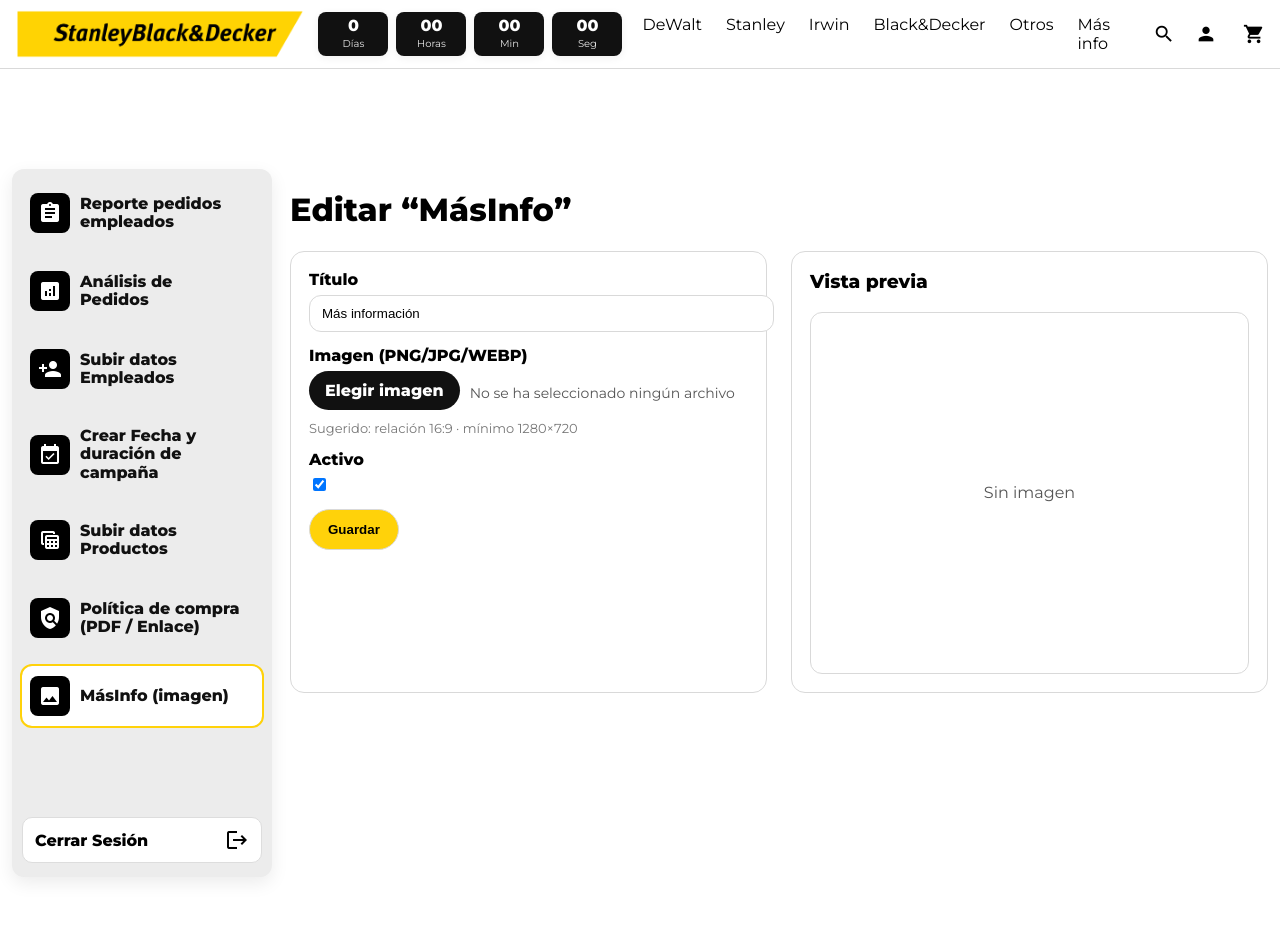
After one commit to Marianavc02/Proyecto2, a Django app: page /administrador/mas-info/editar/ in a window 1280 px wide. The commit adds this page. Run offline with Django 5.2, Linux system fonts and the light colour scheme; the visitor is signed in with stand-in values (Sample User, id 1); data comes from the database, SQL or seed files in the repository; data that the repository does not hold is empty; some libraries are stand-ins or nearby versions.

Commit message:
Seccion Más Info lista

```diff
--- a/administrador/forms.py
+++ b/administrador/forms.py
@@ -5,7 +5,7 @@ from datetime import datetime, time
 from django import forms
 from django.utils import timezone
 
-from .models import CampaniaConfig, PoliticaCompra
+from .models import CampaniaConfig, MasInfo, PoliticaCompra
 
 
 class CampaniaForm(forms.Form):
@@ -117,3 +117,18 @@ class PoliticaCompraForm(forms.ModelForm):
         if activo and not (pdf or enlace):
             raise forms.ValidationError("Si la política está activa, debes subir un PDF y/o proporcionar un enlace.")
         return cleaned
+
+
+class MasInfoForm(forms.ModelForm):
+    class Meta:
+        model = MasInfo
+        fields = ["titulo", "imagen", "activo"]
+        widgets = {
+            "titulo": forms.TextInput(attrs={"class": "input-sm"}),
+        }
+
+    def clean_imagen(self):
+        img = self.cleaned_data.get("imagen")
+        if img and img.content_type not in ("image/png", "image/jpeg", "image/webp"):
+            raise forms.ValidationError("Formatos permitidos: PNG, JPG/JPEG o WEBP.")
+        return img
--- a/administrador/models.py
+++ b/administrador/models.py
@@ -71,3 +71,24 @@ class PoliticaCompra(models.Model):
 
     def tiene_contenido(self) -> bool:
         return bool(self.pdf or self.enlace)
+
+
+def masinfo_upload_to(instance, filename):
+    return f"masinfo/{instance.id or 'tmp'}/{filename}"
+
+
+class MasInfo(models.Model):
+    titulo = models.CharField(max_length=150, default="Más información")
+    imagen = models.ImageField(upload_to=masinfo_upload_to, blank=True, null=True)
+    activo = models.BooleanField(default=True)
+    actualizado = models.DateTimeField(auto_now=True)
+
+    class Meta:
+        verbose_name = "Más info"
+        verbose_name_plural = "Más info"
+
+    def __str__(self) -> str:
+        return f"{self.titulo} (activo={self.activo})"
+
+    def tiene_imagen(self) -> bool:
+        return bool(self.imagen)
--- a/administrador/templates/administrador/base_admin.html
+++ b/administrador/templates/administrador/base_admin.html
@@ -73,19 +73,25 @@
         <div>Crear Fecha y<br>duración de campaña</div>
       </a>
 
-      <!-- NUEVO: Subir datos PRODUCTOS -->
+      <!-- Subir datos PRODUCTOS -->
       <a class="admin-item {% if request.resolver_match.url_name == 'cargar_excel' %}active{% endif %}"
          href="{% url 'cargar_excel' %}">
         <div class="admin-ico"><span class="material-icons">table_view</span></div>
         <div>Subir datos<br>Productos</div>
       </a>
 
-      <!-- NUEVO: Editar Política de compra -->
+      <!-- Editar Política de compra -->
 
         <a class="admin-item {% if request.resolver_match.url_name == 'editar_politica_compra' %}active{% endif %}"
    href="{% url 'administrador:editar_politica_compra' %}">
         <div class="admin-ico"><span class="material-icons">policy</span></div>
         <div>Política de compra<br>(PDF / Enlace)</div>
+      </a>
+      <!-- Editar MásInfo -->
+      <a class="admin-item {% if request.resolver_match.url_name == 'editar_masinfo' %}active{% endif %}"
+        href="{% url 'administrador:editar_masinfo' %}">
+        <div class="admin-ico"><span class="material-icons">image</span></div>
+        <div>MásInfo (imagen)</div>
       </a>
 
     </nav>
--- /dev/null
+++ b/administrador/templates/administrador/editar_masinfo.html
@@ -0,0 +1,124 @@
+{% extends "administrador/base_admin.html" %}
+{% block title %}Editar MásInfo{% endblock %}
+{% block admin_content %}
+
+<style>
+  .grid { display:grid; grid-template-columns: 1fr 1fr; gap: 24px; }
+  .card { background:#fff; border:1px solid #D9D9D9; border-radius:14px; padding:18px; }
+
+  .field { margin-bottom:14px; }
+  .field label { font-weight:800; display:block; margin-bottom:6px; }
+
+  .input-sm{
+    width:100%; padding:10px 12px; border:1px solid #D9D9D9; border-radius:12px;
+    outline: none;
+  }
+
+  /* File input bonito */
+  .file-row { display:flex; align-items:center; gap:10px; flex-wrap:wrap; }
+  .file-input { display:none; }
+  .file-btn {
+    display:inline-block; background:#111; color:#fff; border:none; border-radius:999px;
+    padding:10px 16px; font-weight:800; cursor:pointer;
+  }
+  .file-name { color:#555; font-size:14px; }
+
+  .hint { color:#777; font-size:13px; margin-top:4px; }
+
+  /* Botones */
+  .btn { display:inline-block; border:none; border-radius:1000px; padding:12px 18px; cursor:pointer; font-weight:800; }
+  .btn-primary { background:#FFD20A; color:#000; border:1px solid #D9D9D9; }
+  .btn-danger { background:#e74c3c; color:#fff; }
+
+  /* Preview */
+  .preview { border:1px solid #D9D9D9; border-radius:12px; overflow:hidden; display:grid; place-items:center; min-height:360px; }
+  .preview img{ max-width:100%; height:auto; display:block; }
+
+  @media (max-width: 960px){ .grid { grid-template-columns: 1fr; } }
+</style>
+
+<h1 class="ad-title">Editar “MásInfo”</h1>
+
+<div class="grid">
+  <!-- IZQUIERDA: FORM -->
+  <section class="card">
+    <form method="post" enctype="multipart/form-data">
+      {% csrf_token %}
+
+      <div class="field">
+        <label for="id_titulo">Título</label>
+        {{ form.titulo }}
+      </div>
+
+      <div class="field">
+        <label>Imagen (PNG/JPG/WEBP)</label>
+
+        <!-- file input custom -->
+        <div class="file-row">
+          <label for="id_imagen" class="file-btn">Elegir imagen</label>
+          <input id="id_imagen" class="file-input" type="file" name="imagen" accept="image/png,image/jpeg,image/webp">
+          <span id="file-name" class="file-name">No se ha seleccionado ningún archivo</span>
+        </div>
+
+        <div class="hint">Sugerido: relación 16:9 · mínimo 1280×720</div>
+      </div>
+
+      <div class="field">
+        <label for="id_activo">Activo</label>
+        {{ form.activo }}
+      </div>
+
+      <div style="display:flex; gap:10px; flex-wrap:wrap; margin-top:6px;">
+        <button type="submit" class="btn btn-primary">Guardar</button>
+
+        {% if masinfo.imagen %}
+          <button type="submit" name="eliminar_imagen"
+                  class="btn btn-danger"
+                  onclick="return confirm('¿Eliminar la imagen actual?')">
+            Eliminar imagen
+          </button>
+        {% endif %}
+      </div>
+    </form>
+  </section>
+
+  <!-- DERECHA: PREVIEW -->
+  <aside class="card">
+    <h3 style="margin-top:0;">Vista previa</h3>
+    <div class="preview">
+      {% if masinfo.imagen %}
+        <img id="preview" src="{{ masinfo.imagen.url }}?v={{ masinfo.actualizado|date:'U' }}" alt="Vista previa">
+      {% else %}
+        <div style="padding:20px; text-align:center; color:#555;">Sin imagen</div>
+      {% endif %}
+    </div>
+  </aside>
+</div>
+
+<script>
+(function(){
+  const input = document.getElementById('id_imagen');
+  const nameEl = document.getElementById('file-name');
+  const preview = document.getElementById('preview');
+
+  if (!input) return;
+
+  input.addEventListener('change', function(){
+    if (!input.files || !input.files.length) {
+      nameEl.textContent = 'No se ha seleccionado ningún archivo';
+      return;
+    }
+    const f = input.files[0];
+    nameEl.textContent = f.name;
+
+    // Vista previa en vivo
+    if (preview && f.type.startsWith('image/')) {
+      const reader = new FileReader();
+      reader.onload = e => { preview.src = e.target.result; };
+      reader.readAsDataURL(f);
+    }
+  });
+})();
+</script>
+
+{% endblock %}
--- a/administrador/urls.py
+++ b/administrador/urls.py
@@ -21,4 +21,6 @@ urlpatterns = [
     path("acta-entrega/<int:pedido_id>/", views.generar_acta_entrega, name="generar_acta_entrega"),
     path("politica/", views.editar_politica_compra, name="editar_politica_compra"),
     path("dismiss-policy/", views.dismiss_policy, name="dismiss_policy"),
+    path("mas-info/", views.masinfo_page, name="masinfo"),
+    path("mas-info/editar/", views.editar_masinfo, name="editar_masinfo"),
 ]
--- a/administrador/views.py
+++ b/administrador/views.py
@@ -16,8 +16,8 @@ from empleados.models import Empleado
 from productos.models import Pedido, PedidoItem
 
 from .decorators import staff_required
-from .forms import CampaniaForm, PoliticaCompraForm
-from .models import PoliticaCompra
+from .forms import CampaniaForm, MasInfoForm, PoliticaCompraForm
+from .models import MasInfo, PoliticaCompra
 from .utils import obtener_config
 
 
@@ -434,3 +434,42 @@ def dismiss_policy(request: HttpRequest) -> JsonResponse:
     request.session["policy_shown"] = True
     request.session.modified = True
     return JsonResponse({"ok": True})
+
+
+def _masinfo_singleton() -> MasInfo:
+    obj = MasInfo.objects.order_by("-actualizado").first()
+    if not obj:
+        obj = MasInfo.objects.create(titulo="Más información")
+    return obj
+
+
+def masinfo_page(request):
+    obj = MasInfo.objects.filter(activo=True).order_by("-actualizado").first()
+    # Si no hay imagen activa, puedes renderizar un fallback o una página simple
+    return render(request, "masinfo.html", {"masinfo": obj})
+
+
+@login_required
+@staff_required()
+def editar_masinfo(request):
+    obj = _masinfo_singleton()
+
+    if request.method == "POST":
+        if "eliminar_imagen" in request.POST:
+            if obj.imagen:
+                obj.imagen.delete(save=False)
+                obj.imagen = None
+                obj.save()
+                messages.success(request, "Imagen eliminada. Puedes subir una nueva.")
+            else:
+                messages.info(request, "No había imagen para eliminar.")
+            return redirect("administrador:editar_masinfo")
+
+        form = MasInfoForm(request.POST, request.FILES, instance=obj)
+        if form.is_valid():
+            form.save()
+            messages.success(request, "MásInfo actualizada correctamente.")
+            return redirect("administrador:editar_masinfo")
+    else:
+        form = MasInfoForm(instance=obj)
+    return render(request, "administrador/editar_masinfo.html", {"form": form, "masinfo": obj})
--- a/templates/base.html
+++ b/templates/base.html
@@ -97,6 +97,7 @@
       <li><a href="{% url 'productos_por_empresa' 'Irwin' %}">Irwin</a></li>
       <li><a href="{% url 'productos_por_empresa' 'Black&Decker' %}">Black&Decker</a></li>
       <li><a href="{% url 'productos_por_empresa' 'Otros' %}">Otros</a></li>
+      <li><a href="{% url 'administrador:masinfo' %}">Más info</a></li>
     </ul>
 
     <!-- DERECHA: buscador + iconos -->
--- a/templates/home.html
+++ b/templates/home.html
@@ -101,8 +101,9 @@
       <a href="/productos/empresa/Stanley/"><img src="{% static 'img/stanley.jpg' %}" alt="Stanley"></a>
     </div>
     <div class="info-text">
-      <p>¿Tienes preguntas?<br>Haz clic en <strong>“Más info”</strong> arriba y entérate de todo.</p>
-    </div>
+      <p>¿Tienes preguntas?<br>
+Haz clic en <strong><a href="{% url 'administrador:masinfo' %}">Más info</a></strong> arriba y entérate de todo.</p>
+
   </div>
 </div>
 
```
Also changed, not shown: templates/masinfo.html (added, +43 -0 lines).
